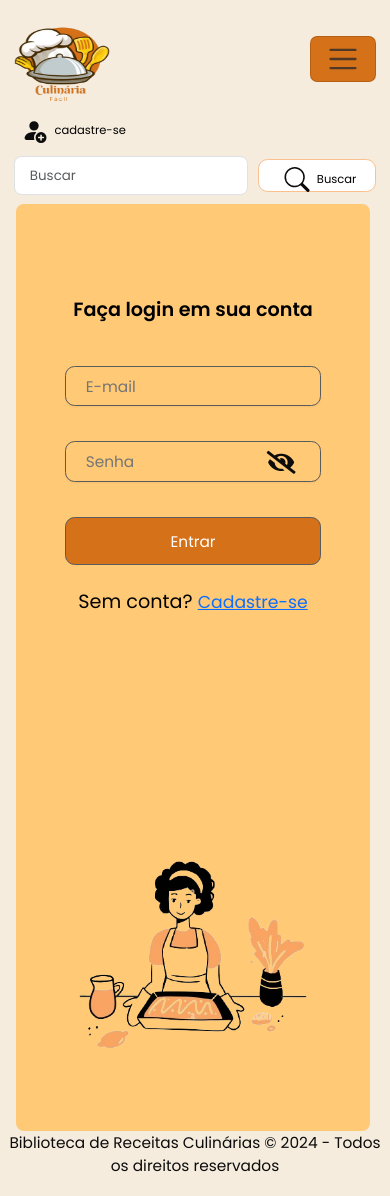
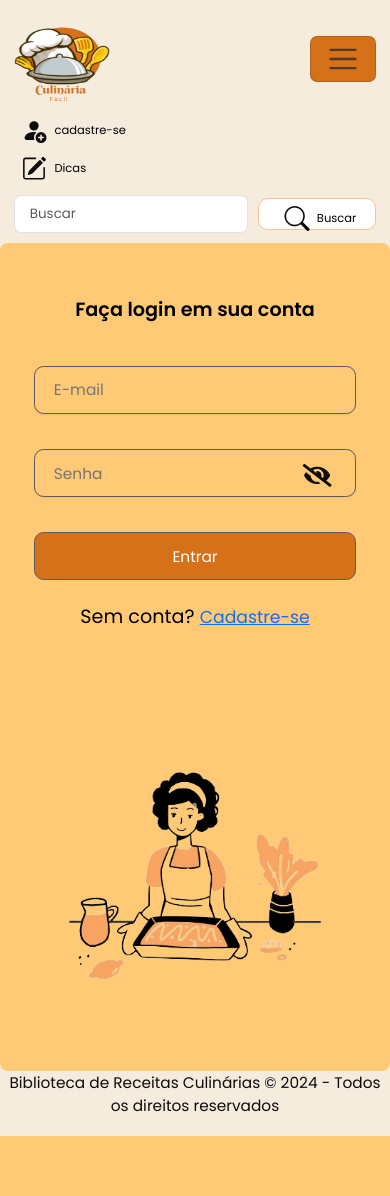
Before and after one commit to renaneliakim1/Culinaria_Facil, a Flask app: page /login in a window 390 px wide, after a click that opens the changed part. After the commit the page ends 1136 px from the top, so only its background shows below. Run offline with Flask 3, Linux system fonts and the light colour scheme; some libraries are stand-ins or nearby versions.

Commit message:
login - js fixes and responsiveness

```diff
--- a/static/login.css
+++ b/static/login.css
@@ -605,6 +605,7 @@ svg {
     display: flex;
     justify-content: right;
     align-items: center;
+    flex-direction: column;
 }
 
 .input-container input, .form button {
@@ -612,6 +613,7 @@ svg {
     border: 1px solid #595b5d;
     margin: 8px 0;
 }
+
 
 .input-container input {
     background-color: var(--card--);
@@ -661,6 +663,11 @@ svg {
     text-decoration: underline;
     font-size: 1rem;
 
+}
+
+
+.error-message{
+    font-size: 0.8rem;
 }
 
 
@@ -770,18 +777,31 @@ footer p {
         align-items: center;
         flex-direction: column-reverse;
         background-color: var(--card--);
-        width: 91%;
+        width: 100%;
         border-radius: 8px;
-        margin-left: 4%;
-        margin-right: 4%;
+
     }
 
     .formulario {
         display: flex;
         justify-content: center;
         align-items: center;
-        width: 90%;
+        width: 100%;
         height: 70%;
+    }
+
+
+    .form {
+        background-color: var(--card--);
+        display: flex;
+        flex-direction: column;
+        padding: 1rem;
+        max-width: 30rem;
+        border-radius: 0.5rem;
+        margin-top: 2rem;
+        width: 100%;
+        height: 22rem;
+        gap: 1rem;
     }
 
     .form-title {
@@ -792,10 +812,14 @@ footer p {
         color: #000;
     }
 
-    .submit{
+    .form .submit{
         font-size: 0.8rem;
+
     }
 
+    .input-container input, .form button{
+        height: 2.5rem;
+    }
 
 
 
--- a/templates/loginpage.html
+++ b/templates/loginpage.html
@@ -31,19 +31,17 @@
 
 
 
-            <button class="navbar-toggler" type="button" data-bs-toggle="collapse"
-                data-bs-target="#navbarSupportedContent" aria-controls="navbarSupportedContent"
-                aria-expanded="false" aria-label="Toggle navigation">
+        <button class="navbar-toggler" type="button" data-bs-toggle="collapse" data-bs-target="#navbarSupportedContent"
+          aria-controls="navbarSupportedContent" aria-expanded="false" aria-label="Toggle navigation">
           <span class="navbar-toggler-icon"></span>
         </button>
         <div class="collapse navbar-collapse" id="navbarSupportedContent">
           <ul class="navbar-nav me-auto mb-2 mb-lg-0">
-                    {%  if not user %}
+            {% if not user %}
             <li class="nav-item">
-                      <a class="nav-link active" id="acesso" aria-current="page"
-                          href="/cadastro"><svg xmlns="http://www.w3.org/2000/svg"
-                              width="16" height="16" fill="currentColor" class="bi bi-person-fill-add"
-                              viewBox="0 0 16 16">
+              <a class="nav-link active" id="acesso" aria-current="page" href="/cadastro"><svg
+                  xmlns="http://www.w3.org/2000/svg" width="16" height="16" fill="currentColor"
+                  class="bi bi-person-fill-add" viewBox="0 0 16 16">
                   <path
                     d="M12.5 16a3.5 3.5 0 1 0 0-7 3.5 3.5 0 0 0 0 7m.5-5v1h1a.5.5 0 0 1 0 1h-1v1a.5.5 0 0 1-1 0v-1h-1a.5.5 0 0 1 0-1h1v-1a.5.5 0 0 1 1 0m-2-6a3 3 0 1 1-6 0 3 3 0 0 1 6 0" />
                   <path
@@ -51,14 +49,23 @@
                 </svg>cadastre-se</a>
             </li>
             {% endif %}
-                        </ul>
+            <li class="nav-item">
+              <a class="nav-link active" id="acesso" id="cadastrar-receita" aria-current="page"
+                  href="/dicas"><svg xmlns="http://www.w3.org/2000/svg" width="16"
+                      height="16" fill="currentColor" class="bi bi-pencil-square" viewBox="0 0 16 16">
+                      <path
+                          d="M15.502 1.94a.5.5 0 0 1 0 .706L14.459 3.69l-2-2L13.502.646a.5.5 0 0 1 .707 0l1.293 1.293zm-1.75 2.456-2-2L4.939 9.21a.5.5 0 0 0-.121.196l-.805 2.414a.25.25 0 0 0 .316.316l2.414-.805a.5.5 0 0 0 .196-.12l6.813-6.814z" />
+                      <path fill-rule="evenodd"
+                          d="M1 13.5A1.5 1.5 0 0 0 2.5 15h11a1.5 1.5 0 0 0 1.5-1.5v-6a.5.5 0 0 0-1 0v6a.5.5 0 0 1-.5.5h-11a.5.5 0 0 1-.5-.5v-11a.5.5 0 0 1 .5-.5H9a.5.5 0 0 0 0-1H2.5A1.5 1.5 0 0 0 1 2.5z" />
+                  </svg>Dicas</a>
+          </li>
           </ul>
         </div>
         <form class="d-flex" role="search">
-                  <input class="form-control me-2"  type="search" placeholder="Buscar" aria-label="Search" />
-                  <button class="btn btn-outline-success"   type="submit" id="buscar">
-                      <svg xmlns="http://www.w3.org/2000/svg" width="15" height="15" fill="currentColor"
-                          class="bi bi-search" viewBox="0 0 16 16">
+          <input class="form-control me-2" type="search" placeholder="Buscar" aria-label="Search" />
+          <button class="btn btn-outline-success" type="submit" id="buscar">
+            <svg xmlns="http://www.w3.org/2000/svg" width="15" height="15" fill="currentColor" class="bi bi-search"
+              viewBox="0 0 16 16">
               <path
                 d="M11.742 10.344a6.5 6.5 0 1 0-1.397 1.398h-.001q.044.06.098.115l3.85 3.85a1 1 0 0 0 1.415-1.414l-3.85-3.85a1 1 0 0 0-.115-.1zM12 6.5a5.5 5.5 0 1 1-11 0 5.5 5.5 0 0 1 11 0" />
             </svg>Buscar
@@ -101,13 +108,33 @@
           </span>
         </div>
 
-      <div class="input-container">
+        <div class="input-container" type="password">
           {{ form.login_senha }}
           {% for error in form.login_senha.errors %}
           <div class="error-message">{{ error }}</div>
           {% endfor %}
-        <i class="fa fa-eye-slash" id="eye"></i>
+          <i class="fa fa-eye-slash eye" id="eye" data-target="login_senha"></i>
         </div>
+
+        <script>
+          document.querySelectorAll('.eye').forEach(function (eye) {
+            eye.addEventListener('click', function () {
+              var targetId = this.getAttribute('data-target');
+              var campoSenha = document.querySelector('[name="' + targetId + '"]'); // Seleciona o campo de senha pelo atributo 'name'
+
+              if (campoSenha.type === 'password') {
+                campoSenha.type = 'text';
+                this.classList.remove('fa-eye-slash');
+                this.classList.add('fa-eye');
+              } else {
+                campoSenha.type = 'password';
+                this.classList.remove('fa-eye');
+                this.classList.add('fa-eye-slash');
+              }
+            });
+          });
+        </script>
+
 
 
 
```
Lines whose indentation alone changed are shown as unchanged.
